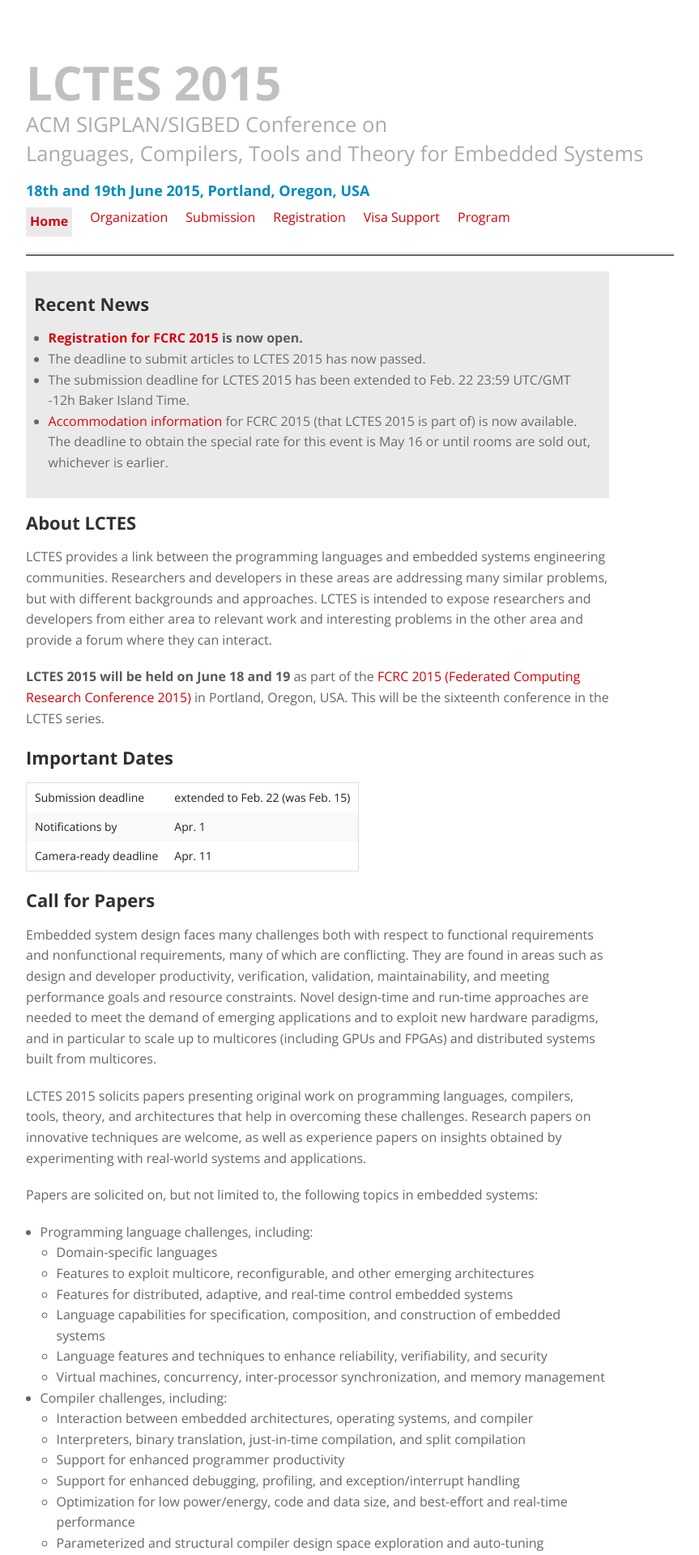
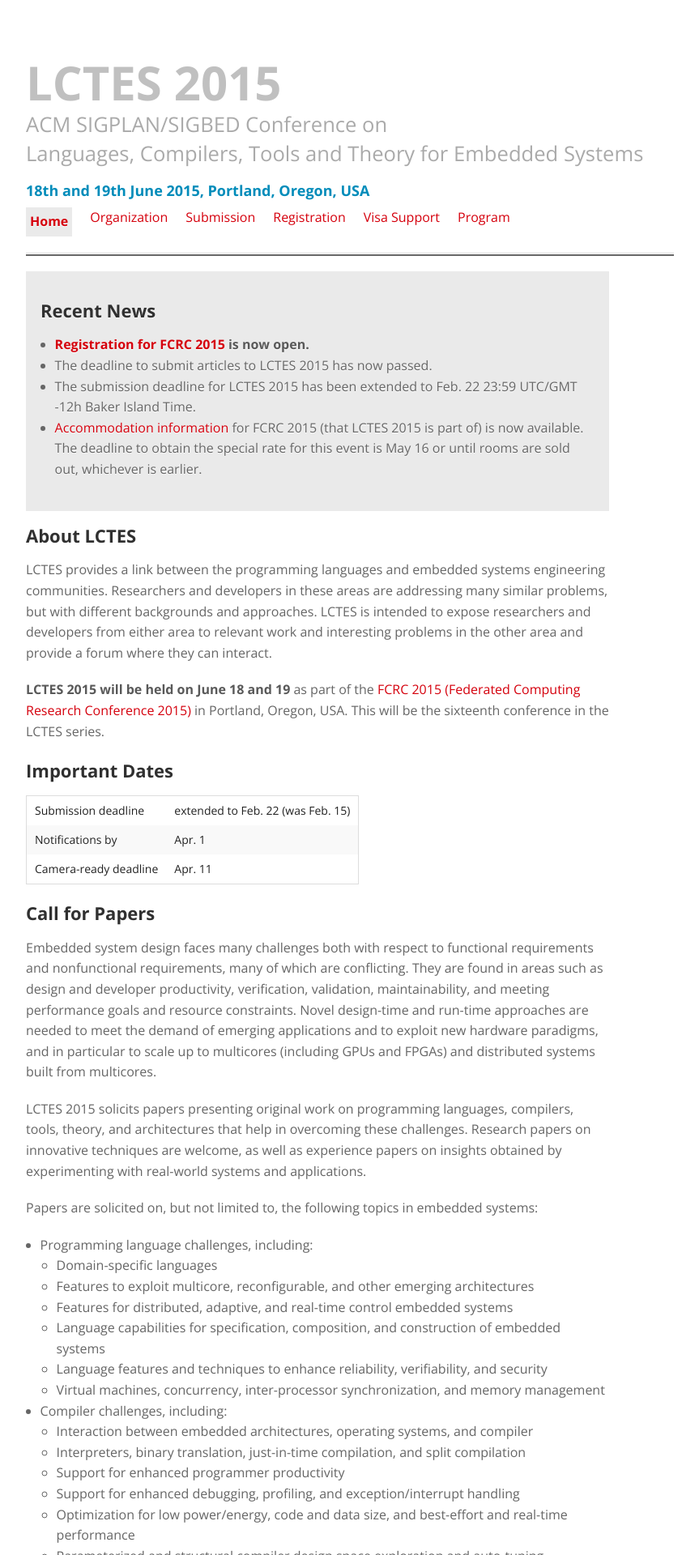
Before and after one commit to GSathish/lctes2015, a Jekyll site: the page built from index.html, in a window 1280 px wide. Shown: the top 1920 px of the page at 81% size, without its empty margins (28-891 px from the left). Built offline with Jekyll 4.4.1, drawn with Linux system fonts in a browser that asks for light colours.

Commit message:
added news highlight

```diff
--- a/index.html
+++ b/index.html
@@ -6,7 +6,7 @@
 ---
 
 
-<div style="background: #eaeaea; padding: 10px;">
+<div style="background: #eaeaea; padding: 18px;">
 <h2>Recent News</h2>
 <ul>
 	<li><strong><a href="https://www.regonline.com/Register/Checkin.aspx?EventID=1692718">Registration for FCRC 2015</a> is now open.</strong></li>
```
